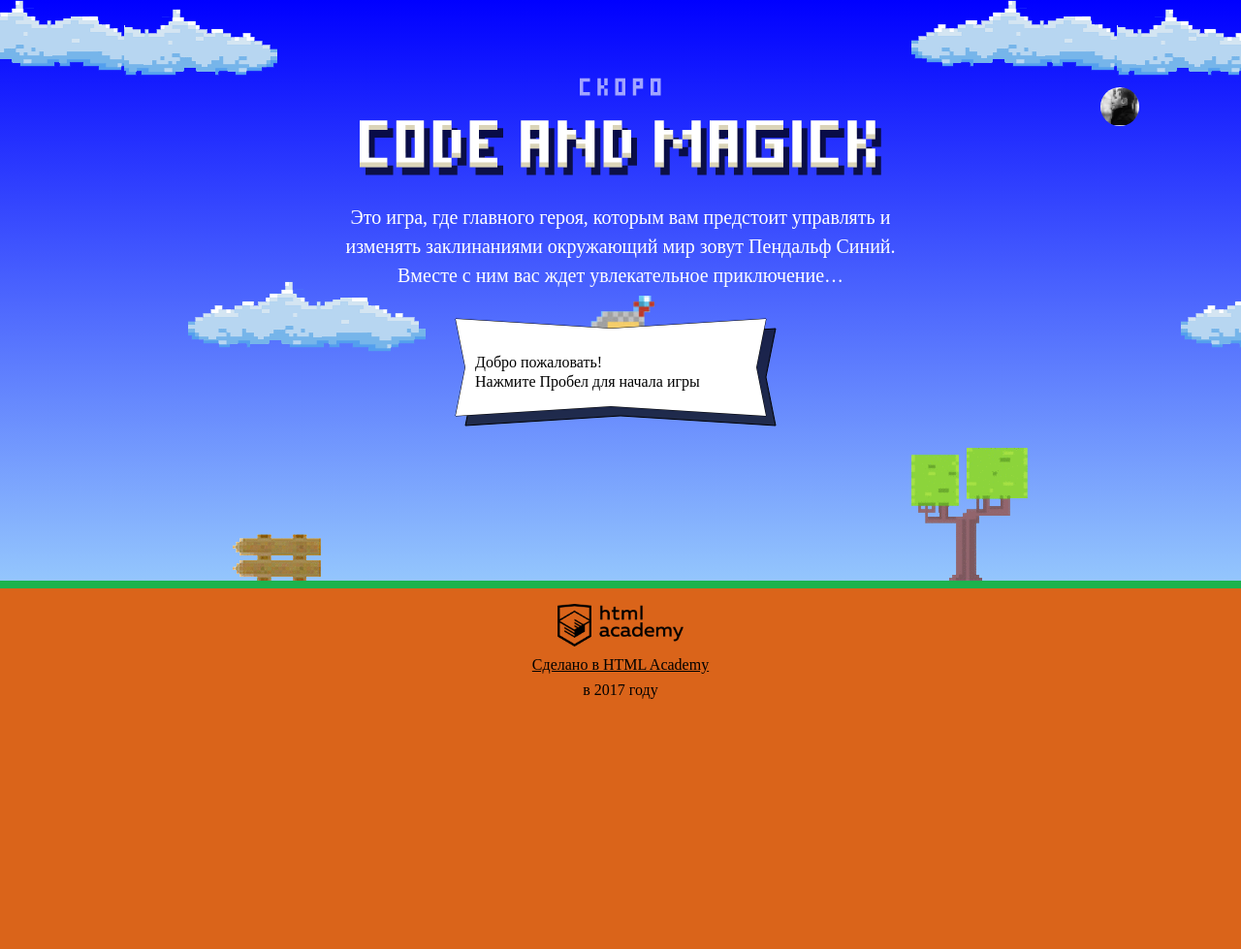
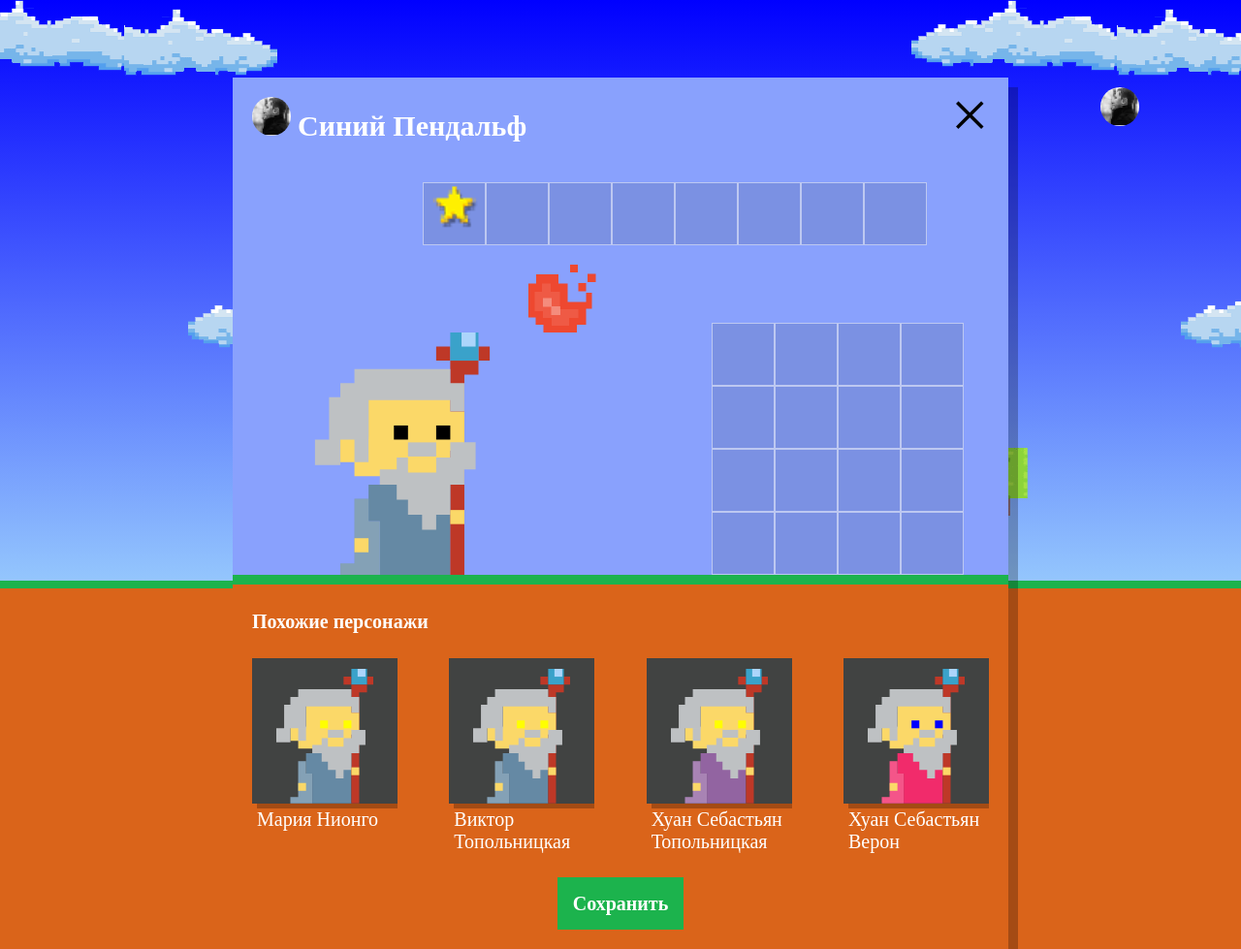
Before and after one commit to DALyskov/977739-code-and-magick-18, a website: page index.html in a window 1280 px wide. Shown: the whole page at 97% size. Before the commit the page ends 800 px from the top, so only its background shows below. Drawn offline with Linux system fonts and the light colour scheme; a web font is replaced by a local one.

Commit message:
Выполнил задание 3

```diff
--- a/index.html
+++ b/index.html
@@ -180,6 +180,7 @@
     <p class="setup-similar-label">Петр Петров</p>
   </div>
 </template>
+
 <script>
   var fireballSize = 22;
 
@@ -203,6 +204,7 @@
   };
 </script>
 <script src="js/stat.js"></script>
+<script src="js/setup.js"></script>
 <script src="js/game.js"></script>
 
 </body>
--- /dev/null
+++ b/js/setup.js
@@ -0,0 +1,51 @@
+'use strict';
+
+var NAMES = ['Иван', 'Хуан Себастьян', 'Мария', 'Кристоф', 'Виктор', 'Юлия', 'Люпита', 'Вашингтон'];
+var SURNAMES = ['да Марья', 'Верон', 'Мирабелла', 'Вальц', 'Онопко', 'Топольницкая', 'Нионго', 'Ирвинг'];
+var COAT_COLOR = ['rgb(101, 137, 164)', 'rgb(241, 43, 107)', 'rgb(146, 100, 161)', 'rgb(56, 159, 117)', 'rgb(215, 210, 55)', 'rgb(0, 0, 0)'];
+var EYES_COLOR = ['black', 'red', 'blue', 'yellow', 'green'];
+
+var getRndElmFromArr = function (arr) {
+  return arr[Math.floor(Math.random() * arr.length)];
+};
+
+var getRndName = function (names, surnames) {
+  return getRndElmFromArr(names) + ' ' + getRndElmFromArr(surnames);
+};
+
+var getRndCharacter = function (name, coatColor, eyesColor) {
+  var character = {
+    name: name,
+    coatColor: coatColor,
+    eyesColor: eyesColor
+  };
+  return character;
+};
+
+var characters = [
+  getRndCharacter(getRndName(NAMES, SURNAMES), getRndElmFromArr(COAT_COLOR), getRndElmFromArr(EYES_COLOR)),
+  getRndCharacter(getRndName(NAMES, SURNAMES), getRndElmFromArr(COAT_COLOR), getRndElmFromArr(EYES_COLOR)),
+  getRndCharacter(getRndName(NAMES, SURNAMES), getRndElmFromArr(COAT_COLOR), getRndElmFromArr(EYES_COLOR)),
+  getRndCharacter(getRndName(NAMES, SURNAMES), getRndElmFromArr(COAT_COLOR), getRndElmFromArr(EYES_COLOR))
+];
+
+var windowCharacter = document.querySelector('.setup');
+windowCharacter.classList.remove('hidden');
+
+var WizardList = document.querySelector('.setup-similar-list');
+var template = document.querySelector('#similar-wizard-template').content.querySelector('.setup-similar-item');
+var WizardFragment = document.createDocumentFragment();
+
+for (var i = 0; i < 4; i++) {
+  var SimilarWizard = template.cloneNode(true);
+  SimilarWizard.querySelector('.setup-similar-label').textContent = characters[i].name;
+  SimilarWizard.querySelector('.wizard-coat').style.fill = characters[i].coatColor;
+  SimilarWizard.querySelector('.wizard-eyes').style.fill = characters[i].eyesColor;
+
+  WizardFragment.append(SimilarWizard);
+}
+
+WizardList.append(WizardFragment);
+
+var windowListWizard = document.querySelector('.setup-similar');
+windowListWizard.classList.remove('hidden');
```
